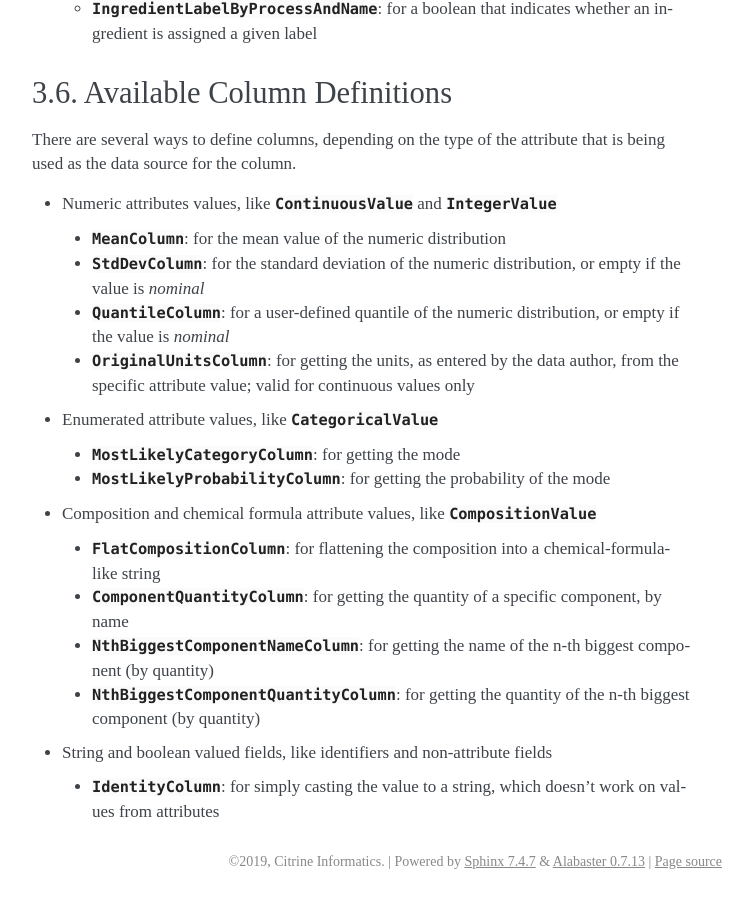
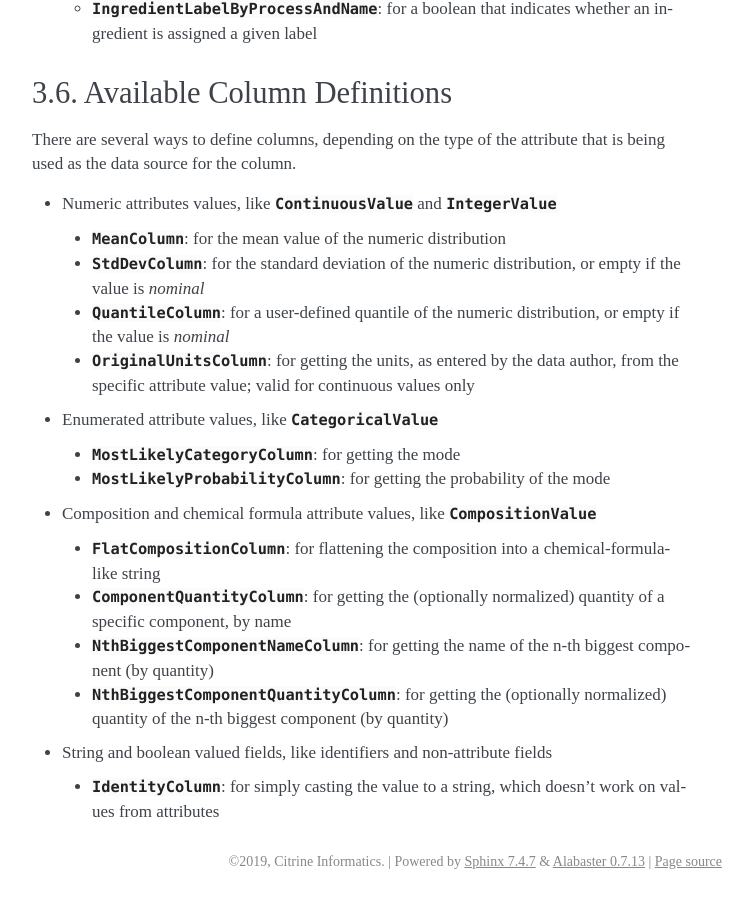
Before and after one commit to CitrineInformatics/citrine-python, a Sphinx documentation site: the page built from docs/source/data_extraction.rst, in a window 1280 px wide and 900 px high, scrolled down 3902 px. Shown: the whole window, without its empty margins (388-1141 px from the left). Built offline with Sphinx 7.4.7, drawn with Linux system fonts in a browser that asks for light colours; pages that are not in the unit, such as notebooks, are missing from menus.

Commit message:
Add to docs

```diff
--- a/docs/source/data_extraction.rst
+++ b/docs/source/data_extraction.rst
@@ -181,9 +181,9 @@ There are several ways to define columns, depending on the type of the attribute
 * Composition and chemical formula attribute values, like :class:`~taurus.entity.composition_value.CompositionValue`
 
  * :class:`~citrine.ara.columns.FlatCompositionColumn`: for flattening the composition into a chemical-formula-like string
- * :class:`~citrine.ara.columns.ComponentQuantityColumn`: for getting the quantity of a specific component, by name
+ * :class:`~citrine.ara.columns.ComponentQuantityColumn`: for getting the (optionally normalized) quantity of a specific component, by name
  * :class:`~citrine.ara.columns.NthBiggestComponentNameColumn`: for getting the name of the n-th biggest component (by quantity)
- * :class:`~citrine.ara.columns.NthBiggestComponentQuantityColumn`: for getting the quantity of the n-th biggest component (by quantity)
+ * :class:`~citrine.ara.columns.NthBiggestComponentQuantityColumn`: for getting the (optionally normalized) quantity of the n-th biggest component (by quantity)
 
 * String and boolean valued fields, like identifiers and non-attribute fields
 
```
Also changed, not shown: 1 other file.
